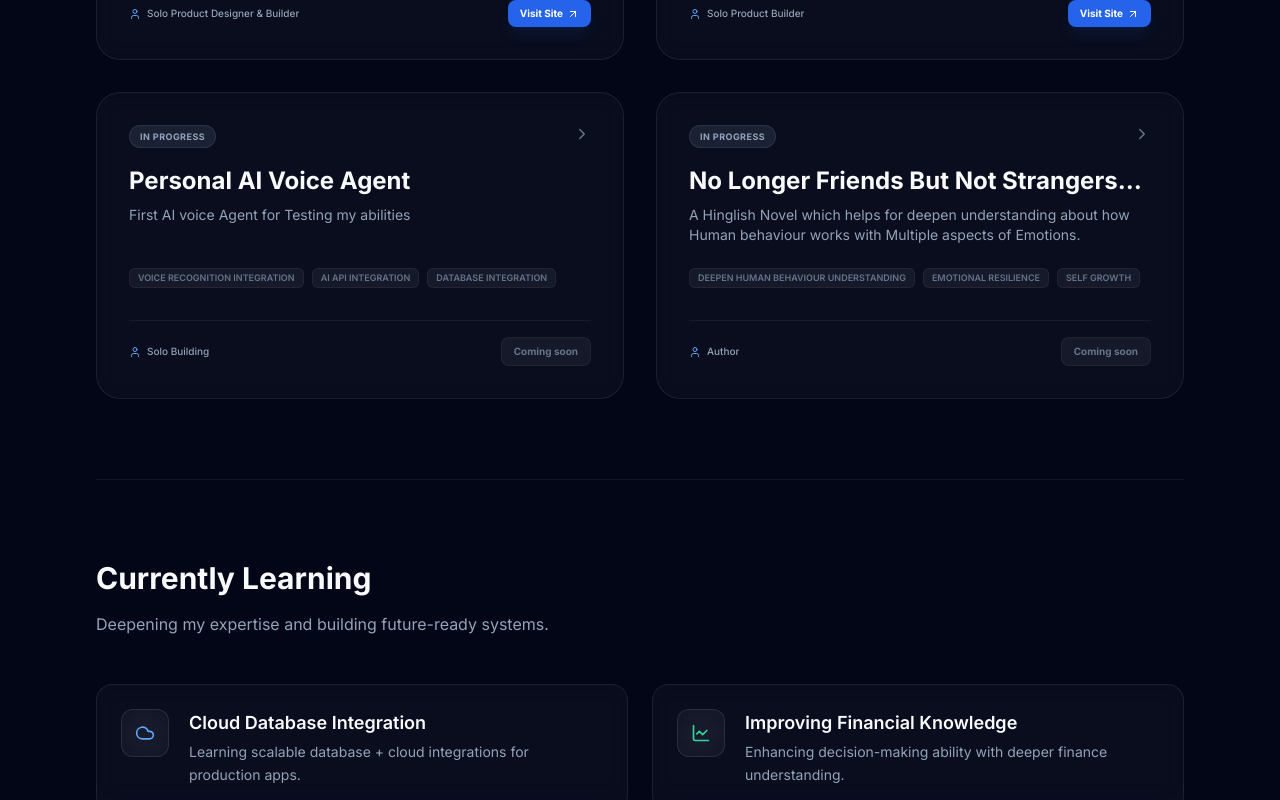
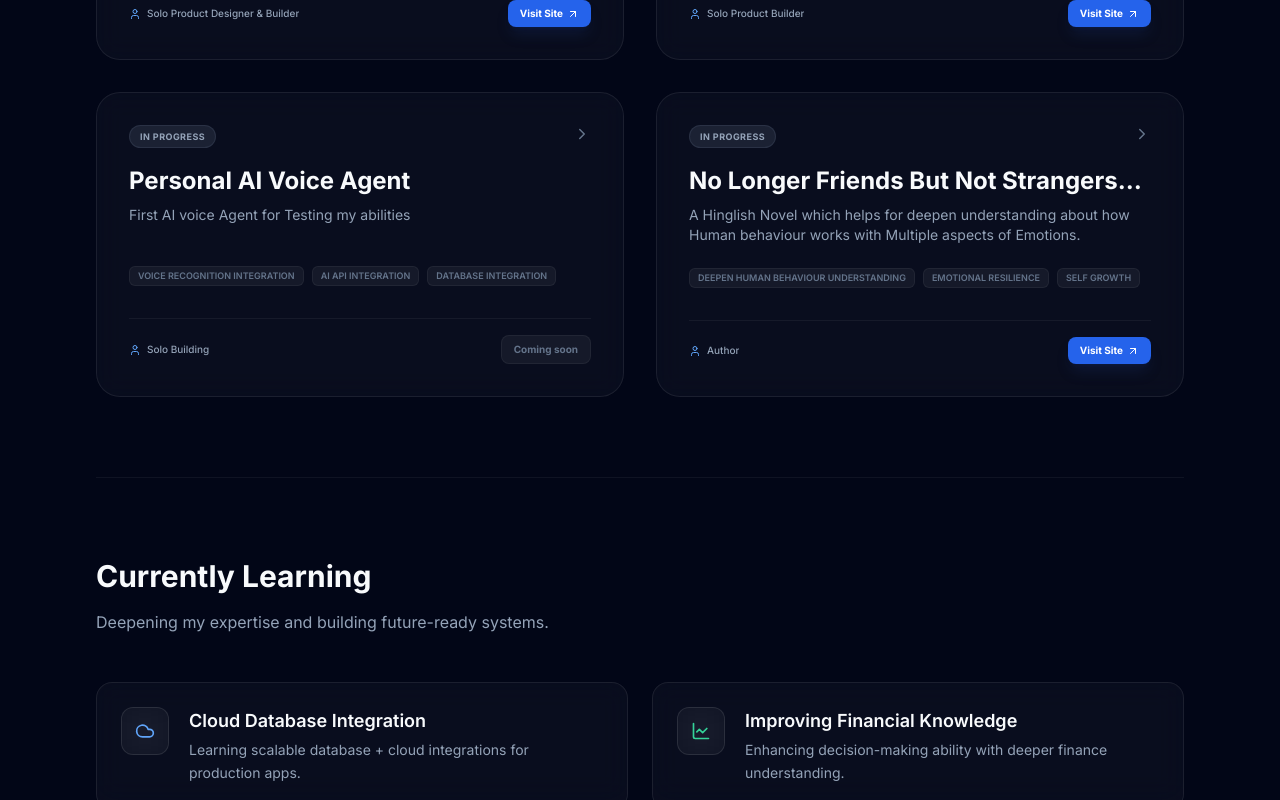
Before and after one commit to ayushmko73/AyushM.-Portfolio, a React (Vite) app: page / in a window 1280 px wide. Shown: the part 2425-3225 px from the top of the page. Built offline with nearby package versions, Linux system fonts and the light colour scheme.

Commit message:
feat: Add link to book project
Adds a direct link to the "No Longer Friends But Not Strangers Yet" book project in the constants and updates the UI to render it as a clickable link. This allows users to access the project directly.

```diff
--- a/components/Projects.tsx
+++ b/components/Projects.tsx
@@ -54,11 +54,15 @@ const ProjectCard: React.FC<{ project: Project; onOpen: (p: Project) => void }>
 
         <div className="flex justify-end">
           {project.link ? (
-            <div
-              className="flex items-center gap-1 px-3 py-1.5 rounded-lg bg-blue-600 text-[10px] font-bold text-white transition-all active:scale-95 shadow-lg shadow-blue-900/20"
+            <a
+              href={project.link}
+              target="_blank"
+              rel="noopener noreferrer"
+              onClick={(e) => e.stopPropagation()}
+              className="flex items-center gap-1 px-3 py-1.5 rounded-lg bg-blue-600 text-[10px] font-bold text-white transition-all active:scale-95 shadow-lg shadow-blue-900/20 hover:bg-blue-500"
             >
               Visit Site <ArrowUpRight size={12} />
-            </div>
+            </a>
           ) : (
             <button
               disabled
--- a/constants.tsx
+++ b/constants.tsx
@@ -60,6 +60,7 @@ export const PROJECTS: Project[] = [
     title: 'No Longer Friends But Not Strangers Yet',
     status: ProjectStatus.IN_PROGRESS,
     type: 'Book / Writing project',
+    link: 'https://drive.google.com/file/d/14PlOZVVgkrL5GZ8wIS7inXXYIIFg8lfk/view?usp=drivesdk',
     description: 'A Hinglish Novel which helps for deepen understanding about how Human behaviour works with Multiple aspects of Emotions.',
     outcome: 'Learnt about Real Human behaviour with own personal Experience',
     role: 'Author',
```
